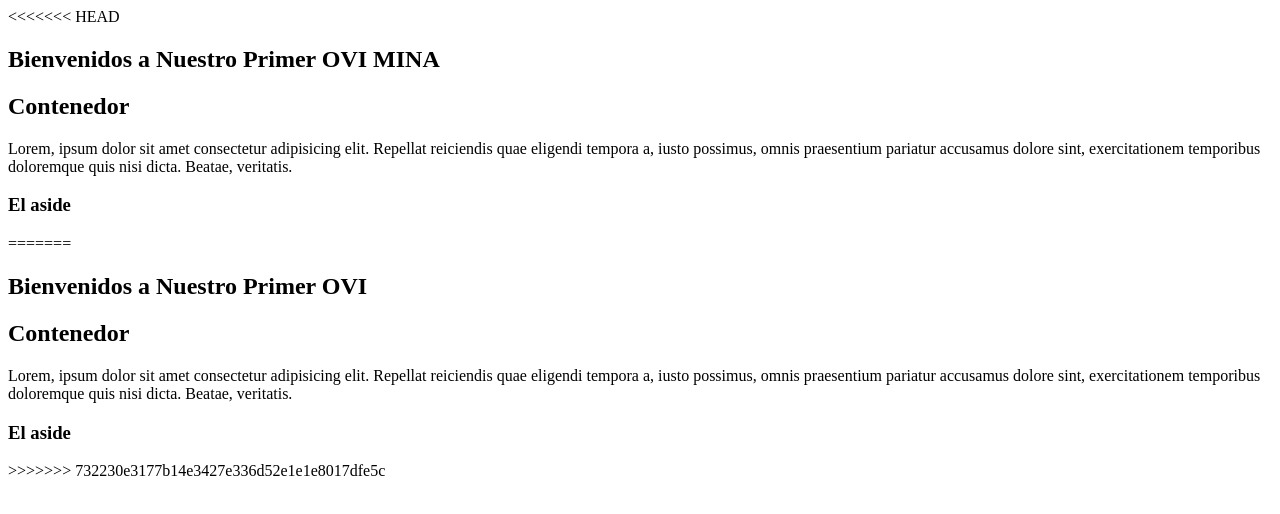
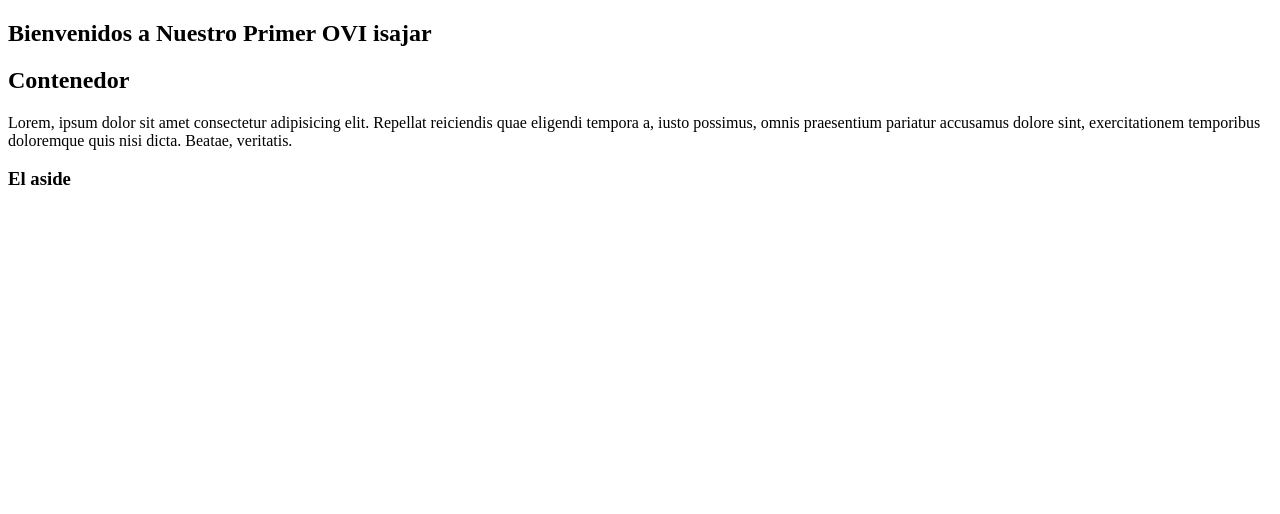
Before and after one commit to Williammina/Prueba, a plain HTML site: page Pagina2.html in a window 1280 px wide. Drawn offline with Linux system fonts and the light colour scheme.

Commit message:
Update Pagina2.html

```diff
--- a/Pagina2.html
+++ b/Pagina2.html
@@ -1,4 +1,3 @@
-<<<<<<< HEAD
 <!DOCTYPE html>
 <html lang="esp">
     <head>
@@ -7,7 +6,7 @@
     </head>
     <body>
 <head></head>
-<nav><h1>Bienvenidos a Nuestro Primer OVI MINA</h1></nav>
+<nav><h1>Bienvenidos a Nuestro Primer OVI isajar</h1></nav>
 <section>
     <h2>Contenedor</h2>
     <section>
@@ -22,29 +21,3 @@ Lorem, ipsum dolor sit amet consectetur adipisicing elit. Repellat reiciendis qu
 </aside>
 </section>
     </body>
-=======
-<!DOCTYPE html>
-<html lang="esp">
-    <head>
-<meta charset="UTF-8">
-
-    </head>
-    <body>
-<head></head>
-<nav><h1>Bienvenidos a Nuestro Primer OVI</h1></nav>
-<section>
-    <h2>Contenedor</h2>
-    <section>
-<article>
-Lorem, ipsum dolor sit amet consectetur adipisicing elit. Repellat reiciendis quae eligendi tempora a, iusto possimus, omnis praesentium pariatur accusamus dolore sint, exercitationem temporibus doloremque quis nisi dicta. Beatae, veritatis.
-
-</article>
-    </section>
-<aside>
-<h3> El aside</h3>
-
-</aside>
-</section>
-    </body>
->>>>>>> 732230e3177b14e3427e336d52e1e1e8017dfe5c
-</html>
```
